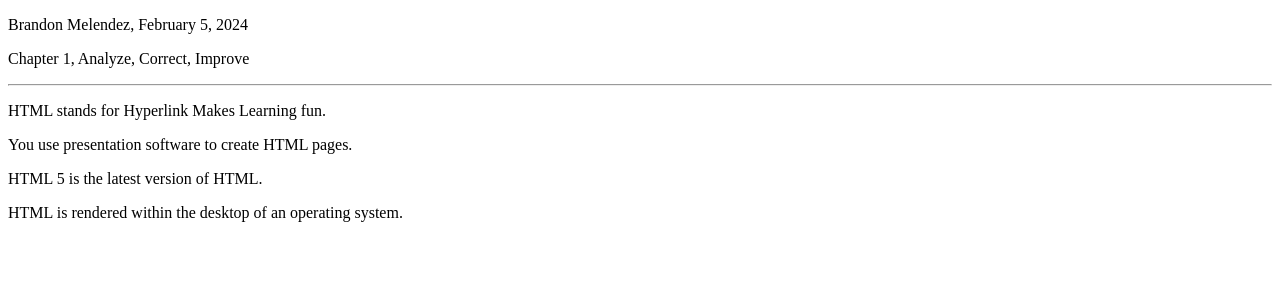
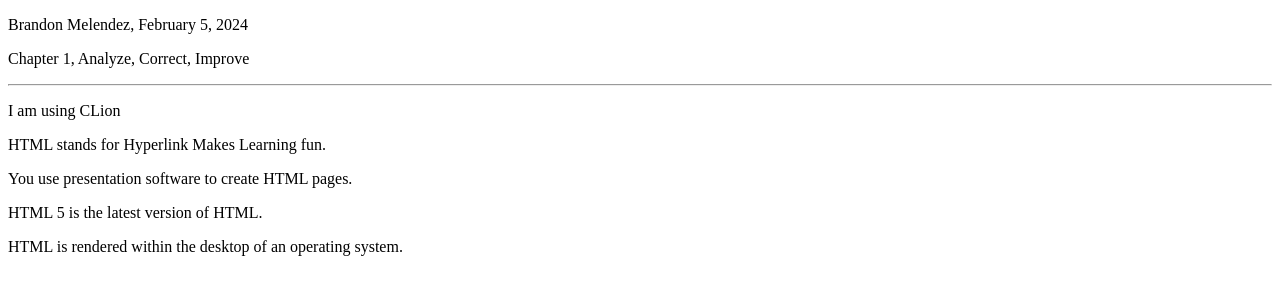
Before and after one commit to BrandonMelendez/Ch1-Apply--Extend--Analyze, a plain HTML site: page analyze apply extend/analyze/index.html in a window 1280 px wide. Drawn offline with Linux system fonts and the light colour scheme.

Commit message:
update apply index.html

```diff
--- a/analyze apply extend/analyze/index.html
+++ b/analyze apply extend/analyze/index.html
@@ -10,6 +10,7 @@
 <p>Brandon Melendez, February 5, 2024</p>
     <p>Chapter 1, Analyze, Correct, Improve<hr>
 
+    <p>I am using CLion</p>
     <p>HTML stands for Hyperlink Makes Learning fun.</p>
     <p>You use presentation software to create HTML pages.</p>
     <p>HTML 5 is the latest version of HTML.</p>
```
